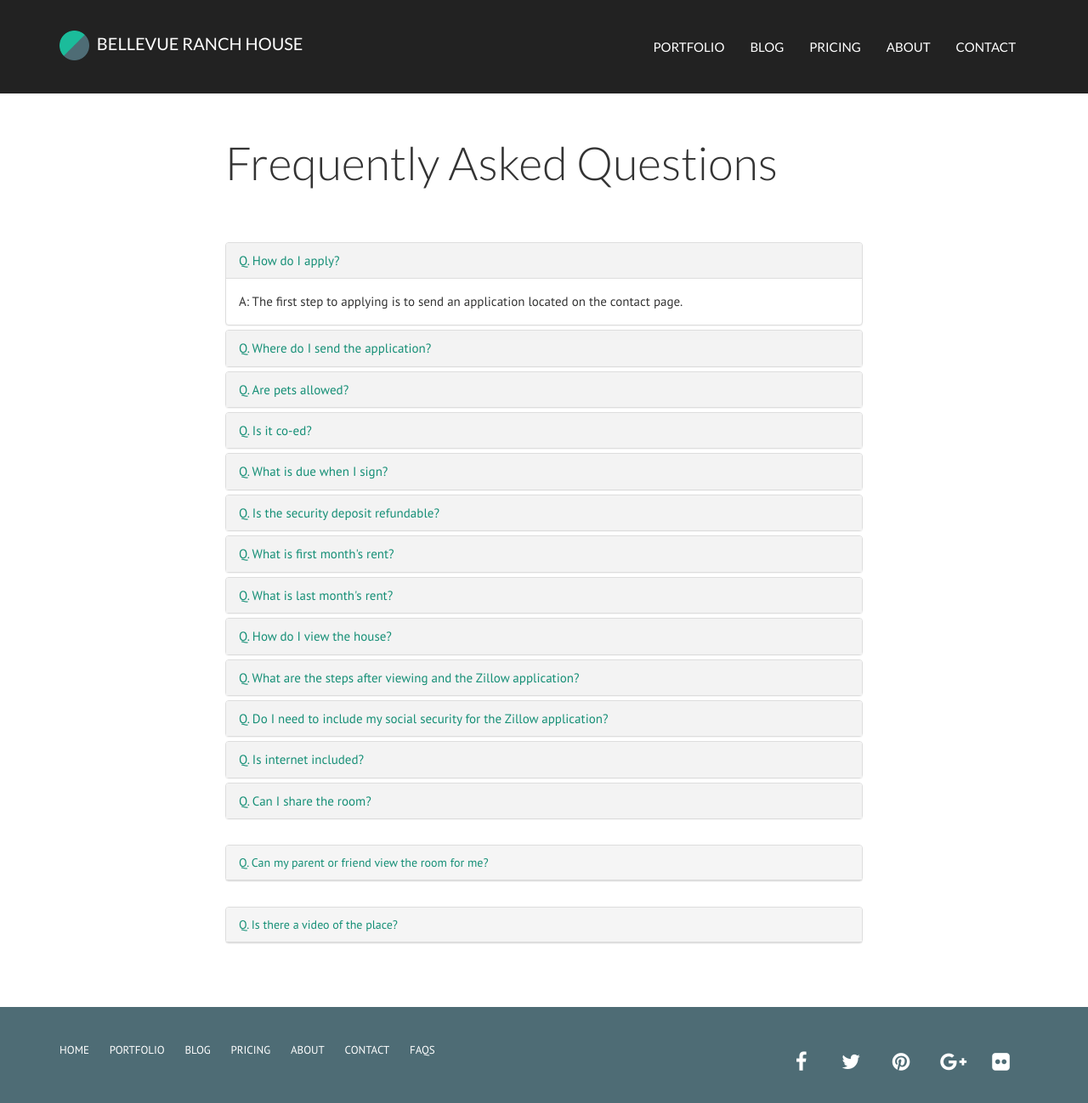
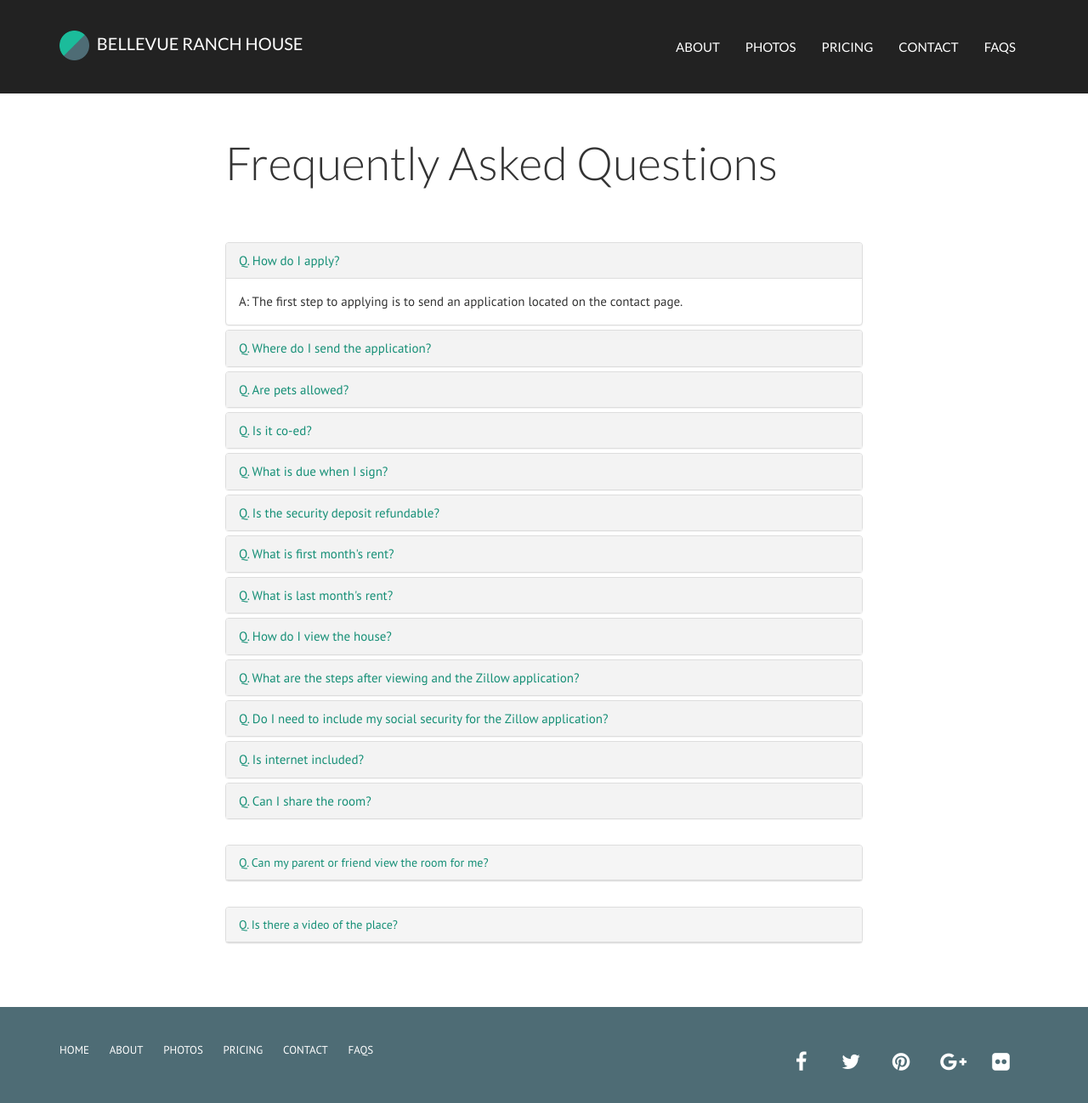
Before and after one commit to bellevueranchhouse/bellevueranchhouse.github.io, a plain HTML site: page faqs.html in a window 1280 px wide. Shown: the whole page at 85% size. Drawn offline with nearby package versions, Linux system fonts and the light colour scheme.

Commit message:
Update faqs.html

```diff
--- a/faqs.html
+++ b/faqs.html
@@ -54,11 +54,11 @@
           <a class="navbar-brand" href="./index.html"><span class="logo"></span> Bellevue Ranch House</a>
           <div class="navbar-collapse collapse">
             <ul class="nav navbar-nav">
-              <li><a href="portfolio-parent.html">Portfolio</a></li>
-              <li><a href="blog-parent.html">Blog</a></li>
+              <li><a href="about.html">About</a></li>
+              <li><a href="photos.html">Photos</a></li>
               <li><a href="pricing.html">Pricing</a></li>
-              <li><a href="about.html">About</a></li>
               <li><a href="contact.html">Contact</a></li>
+              <li><a href="faqs.html">FAQs</a></li>
                 </ul>
               </li>
             </ul>
@@ -275,10 +275,9 @@
             </ul>
             <ul class="list-inline">
               <li><a href="index.html">Home</a></li>
-              <li><a href="portfolio-parent.html">Portfolio</a></li>
-              <li><a href="blog-parent.html">Blog</a></li>
+              <li><a href="about.html">About</a></li>
+              <li><a href="photos.html">Photos</a></li>
               <li><a href="pricing.html">Pricing</a></li>
-              <li><a href="about.html">About</a></li>
               <li><a href="contact.html">Contact</a></li>
               <li><a href="faqs.html">FAQs</a></li>
             </ul>
```
